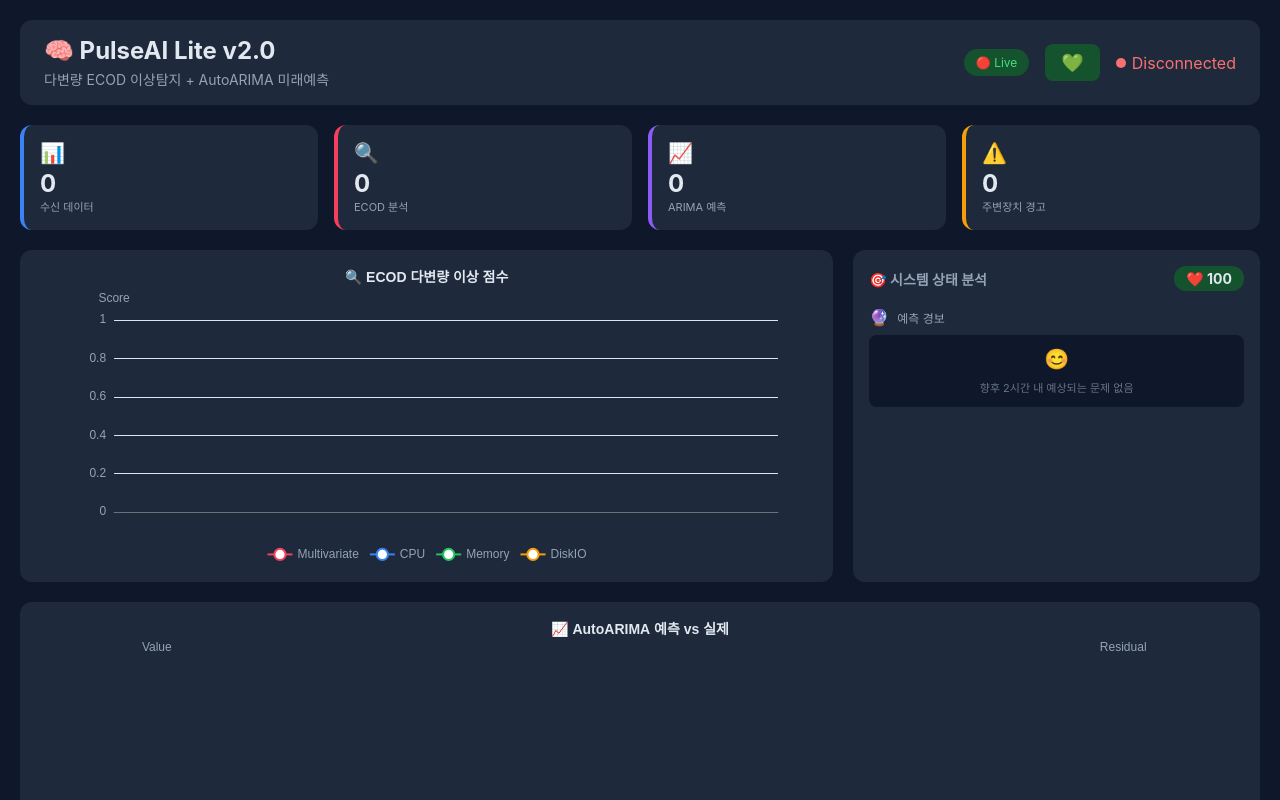
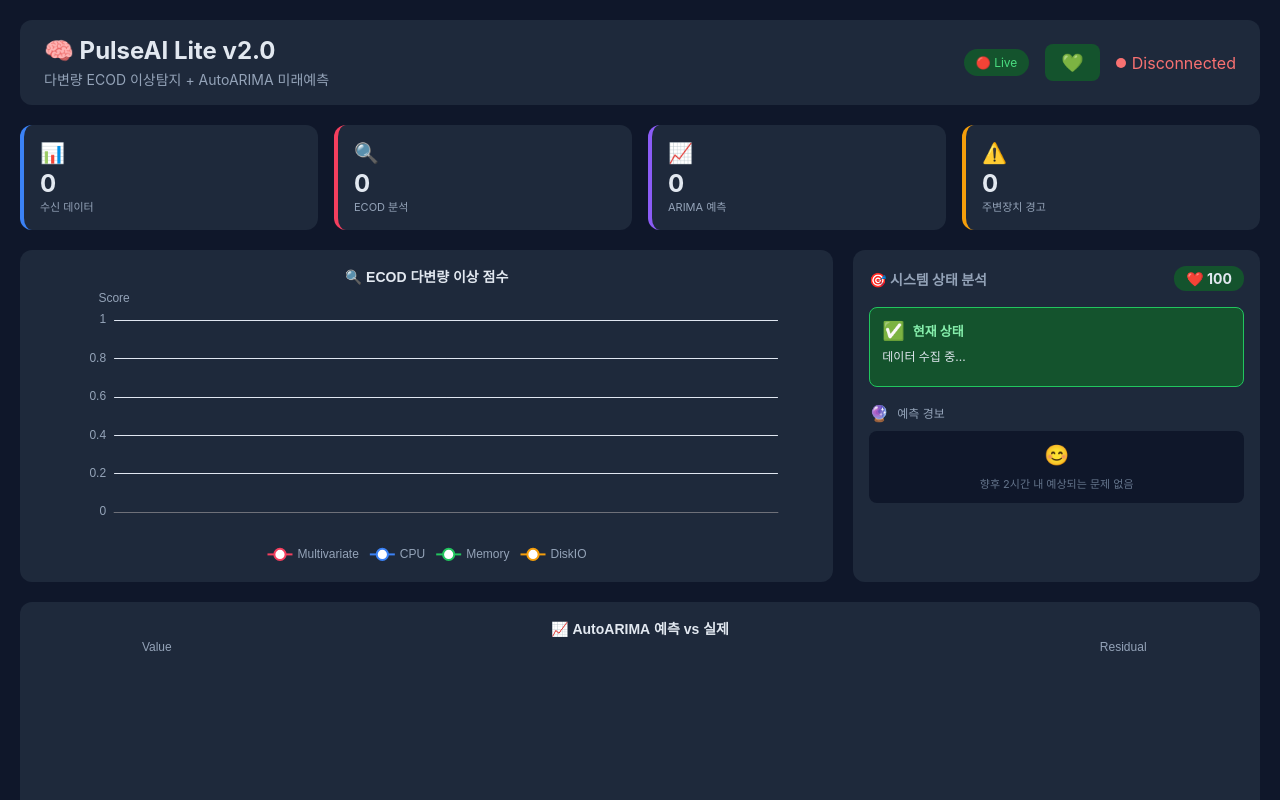
Before and after one commit to smarthug/webrtc-hub-uv-sample, a React (Vite) app in the folder client/: page / in a window 1280 px wide. Shown: the top 800 px of the page. Built offline with nearby package versions, Linux system fonts and the light colour scheme.

Commit message:
Fix StatusInsightCard always visible - Show '데이터 수집 중...' when no ECOD data - Remove conditional rendering flicker

```diff
--- a/client/src/components/StatusInsightCard.tsx
+++ b/client/src/components/StatusInsightCard.tsx
@@ -22,13 +22,21 @@ interface Props {
 }
 
 export function StatusInsightCard({ detections, healthScore }: Props) {
-  // ECOD 분석 결과 해설
+  // ECOD 분석 결과 해설 (항상 표시)
   const ecodInsights = useMemo(() => {
     const ecodResults = detections.filter(d => d.engine === 'ecod');
     const multivariate = ecodResults.find(d => d.metric === 'Multivariate');
     const metrics = ecodResults.filter(d => d.metric !== 'Multivariate');
 
-    if (!multivariate) return null;
+    // 데이터 없을 때 기본값
+    if (!multivariate) {
+      return {
+        status: 'normal' as const,
+        message: '데이터 수집 중...',
+        score: 0,
+        details: [],
+      };
+    }
 
     const warnings = metrics.filter(d => d.severity === 'warning' || d.severity === 'critical');
 
```
